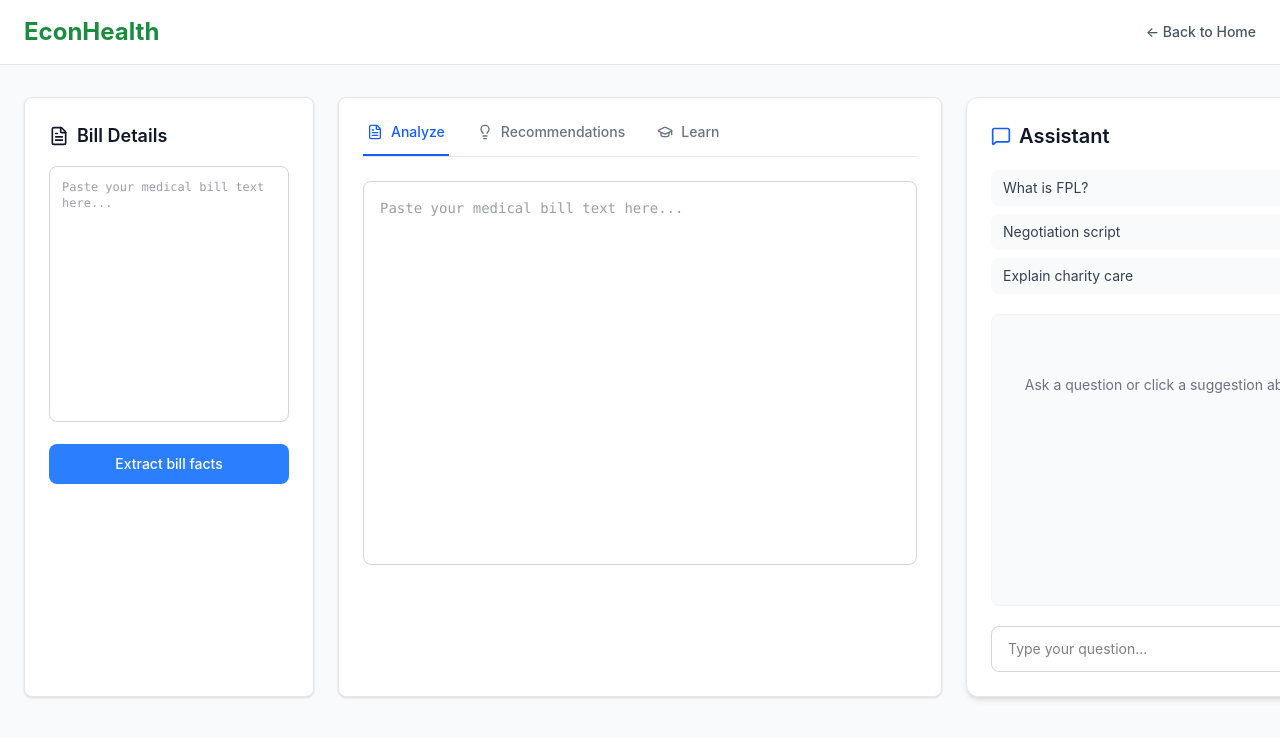
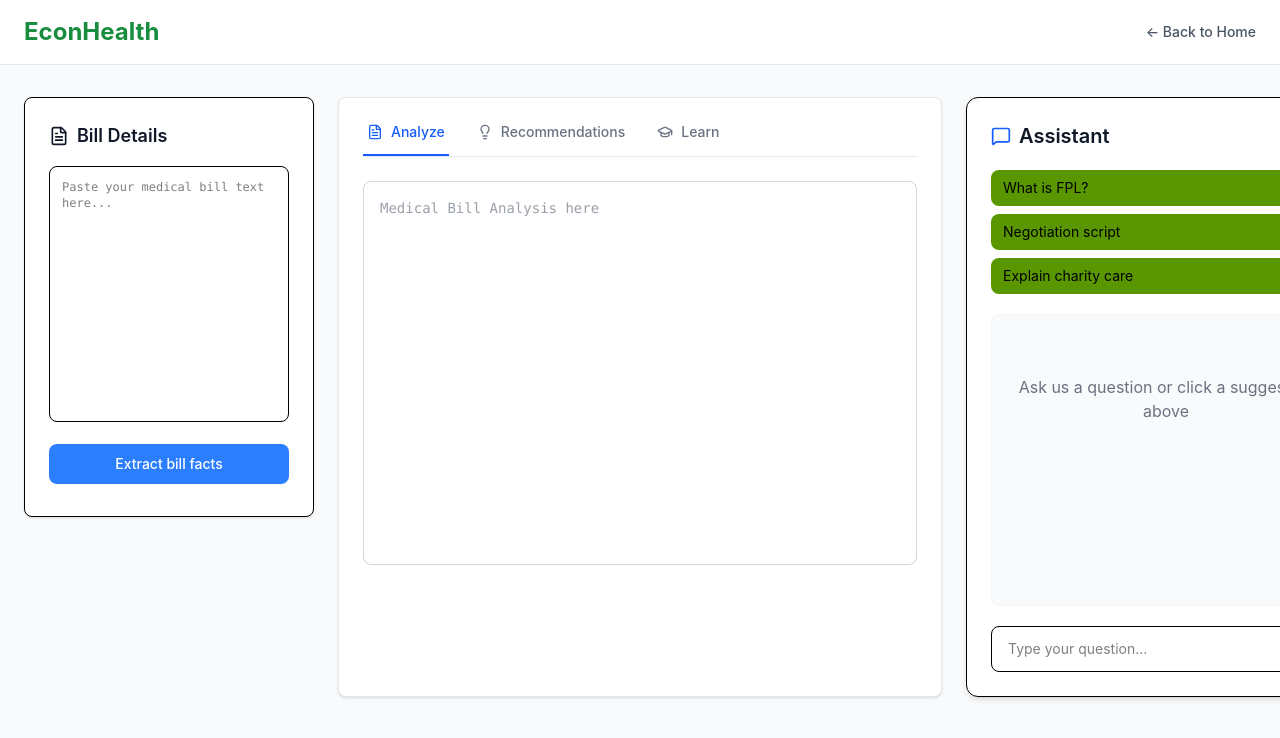
Before and after one commit to L-Tran05/EconHealth, a React (Vite) app in the folder health_econ/: page / in a window 1280 px wide. Both pictures are taken after a click on the button "Chat with Us! →". Shown: the top 738 px of the page. Built offline with nearby package versions, Linux system fonts and the light colour scheme.

Commit message:
more editing for locking in
fixing colors to match the color schemes, changing font colors to make better contrast from white background

```diff
--- a/health_econ/src/components/AssistantPanel.jsx
+++ b/health_econ/src/components/AssistantPanel.jsx
@@ -29,21 +29,21 @@ const AssistantPanel = ({ chatMessages, setChatMessages }) => {
 
 
   return (
-    <div className="bg-white rounded-xl shadow-md border border-gray-200 p-6 flex flex-col h-[600px] w-[400px] lg:sticky lg:top-8">
-      {/* Header */} {/*Assistant*/}
+    <div className="bg-white rounded-xl shadow-md border border-black-200 p-6 flex flex-col h-[600px] w-[400px] lg:sticky lg:top-8">
+      {/*Assistant Main :P*/}
       <div className="flex items-center gap-2 mb-5">
         <MessageSquare className="w-5 h-5 text-blue-600" />
         <h2 className="text-xl font-semibold text-gray-900">Assistant</h2>
       </div>
 
 
-      {/* Quick Questions */}
+      {/* The Quick Questions */}
       <div className="mb-5 space-y-2">
         {['What is FPL?', 'Negotiation script', 'Explain charity care'].map(q => (
           <button
             key={q}
             onClick={() => handleQuickQuestion(q)}
-            className="w-full text-left text-sm px-3 py-2 bg-gray-50 hover:bg-gray-100 rounded-lg text-gray-700"
+            className="w-full text-left text-sm px-3 py-2 bg-[#599600] hover:bg-[#BAA500] rounded-lg text-Black-700"
           >
             {q}
           </button>
@@ -53,8 +53,8 @@ const AssistantPanel = ({ chatMessages, setChatMessages }) => {
       {/* Chat Messages */}
       <div className="flex-1 mb-5 overflow-y-auto space-y-3 p-3 bg-gray-50 rounded-lg border border-gray-100">
         {chatMessages.length === 0 ? (
-          <p className="text-sm text-gray-500 text-center py-12">
-            Ask a question or click a suggestion above
+          <p className="text-m text-gray-500 text-center py-12">
+            Ask us a question or click a suggestion above
           </p>
         ) : (
           chatMessages.map((msg, i) => (
@@ -77,7 +77,7 @@ const AssistantPanel = ({ chatMessages, setChatMessages }) => {
           onChange={(e) => setChatInput(e.target.value)}
           onKeyDown={(e) => e.key === 'Enter' && handleSendMessage()}
           placeholder="Type your question..."
-          className="w-full pl-4 pr-12 py-3 border border-gray-300 rounded-lg text-sm focus:ring-2 focus:ring-blue-500"
+          className="w-full pl-4 pr-12 py-3 border border-black-300 rounded-lg text-sm focus:ring-2 focus:ring-blue-500"
         />
         <button
           onClick={handleSendMessage}
--- a/health_econ/src/components/BillDetailsPanel.jsx
+++ b/health_econ/src/components/BillDetailsPanel.jsx
@@ -1,23 +1,25 @@
 import React from 'react';
 import { FileText } from 'lucide-react';
 
+{/* Main heading for the Bill*/}
 const BillDetailsPanel = ({ billText, setBillText, setActiveTab }) => (
-  <div className="lg:col-span-3 bg-white rounded-lg shadow-sm border border-gray-200 p-6">
+  <div className="lg:col-span-3 bg-white rounded-lg shadow-sm border border-black-400 p-6 h-[420px]">
     <div className="flex items-center gap-2 mb-4">
       <FileText className="w-5 h-5 text-gray-900" />
       <h2 className="text-lg font-semibold text-gray-900">Bill Details</h2>
     </div>
 
     <textarea
+    /*Area where user inputs the medical bill of theirs*/
       value={billText}
       onChange={(e) => setBillText(e.target.value)}
       placeholder="Paste your medical bill text here..."
-      className="w-full h-64 p-3 border border-gray-300 rounded-lg font-mono text-xs text-gray-700 focus:outline-none focus:ring-2 focus:ring-blue-500 resize-none mb-4"
+      className="w-full h-64 p-3 border border-black-300 rounded-lg font-mono text-xs text-black-700 focus:outline-none focus:ring-2 focus:ring-blue-500 resize-none mb-4"
     />
 
     <button
       onClick={() => billText.trim() && setActiveTab('recommendations')}
-      className="w-full bg-blue-500 hover:bg-blue-600 text-white font-medium py-2.5 px-4 rounded-lg text-sm transition-colors"
+      className="w-full bg-blue-500 hover:bg-blue-600 text-white font-medium py-2.5 px-6 rounded-lg text-sm transition-colors"
     >
       Extract bill facts
     </button>
--- a/health_econ/src/components/TabsPanel.jsx
+++ b/health_econ/src/components/TabsPanel.jsx
@@ -3,13 +3,15 @@ import { FileText, Lightbulb, GraduationCap } from 'lucide-react';
 
 const TabsPanel = ({ activeTab, setActiveTab, billText, setBillText }) => (
   <div className="lg:col-span-6 bg-white rounded-lg shadow-sm border border-gray-200 p-6">
-    {/* Tabs */}
+    {/* The three tabs*/}
     <div className="flex gap-6 mb-6 border-b border-gray-200">
       {[
         { id: 'analyze', icon: FileText, label: 'Analyze' },
         { id: 'recommendations', icon: Lightbulb, label: 'Recommendations' },
         { id: 'learn', icon: GraduationCap, label: 'Learn' },
       ].map(tab => (
+
+        /*when clicked on words will be blue*/
         <button
           key={tab.id}
           onClick={() => setActiveTab(tab.id)}
@@ -24,32 +26,34 @@ const TabsPanel = ({ activeTab, setActiveTab, billText, setBillText }) => (
       ))}
     </div>
 
-    {/* Content */}
+    {/* ANALYZE*/}
     {activeTab === 'analyze' && (
       <textarea
         value={billText}
         onChange={(e) => setBillText(e.target.value)}
-        placeholder="Paste your medical bill text here..."
+        placeholder="Medical Bill Analysis here"
         className="w-full h-96 p-4 border border-gray-300 rounded-lg font-mono text-sm text-gray-700 focus:outline-none focus:ring-2 focus:ring-blue-500 resize-none mb-6"
       />
     )}
 
+    {/* RecCOmendation*/}
     {activeTab === 'recommendations' && (
       <div className="text-center py-12">
         <Lightbulb className="w-10 h-10 text-green-600 mx-auto mb-3" />
-        <h3 className="text-lg font-semibold text-gray-900 mb-2">Smart Recommendations</h3>
+        <h3 className="text-lg font-bold text-gray-900 mb-2">Smart Recommendations</h3>
         <p className="text-gray-600 text-sm max-w-md mx-auto">
-          We'll show personalized assistance programs here.
+          We will show personalized assistance programs here
         </p>
       </div>
     )}
 
+    {/*LEarn*/}
     {activeTab === 'learn' && (
       <div className="text-center py-12">
         <GraduationCap className="w-10 h-10 text-blue-600 mx-auto mb-3" />
         <h3 className="text-lg font-semibold text-gray-900 mb-2">Learn & Save</h3>
         <p className="text-gray-600 text-sm max-w-md mx-auto">
-          Access educational resources about healthcare finance and negotiation tactics.
+          Have access to educational resources about healthcare finance
         </p>
       </div>
     )}
```
